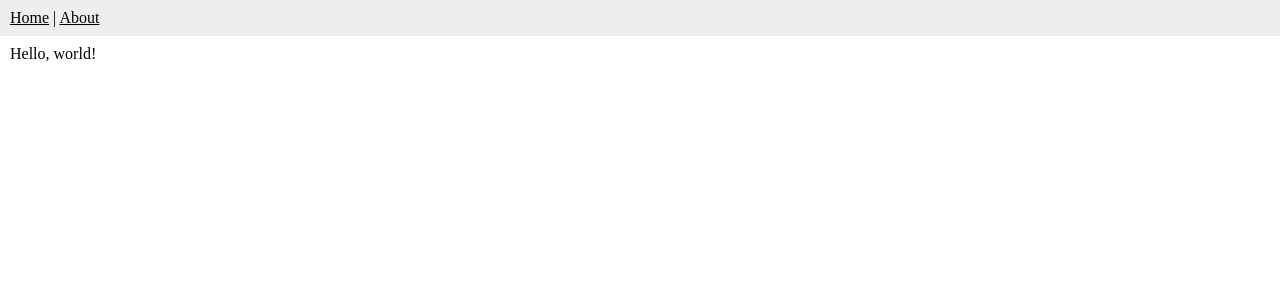
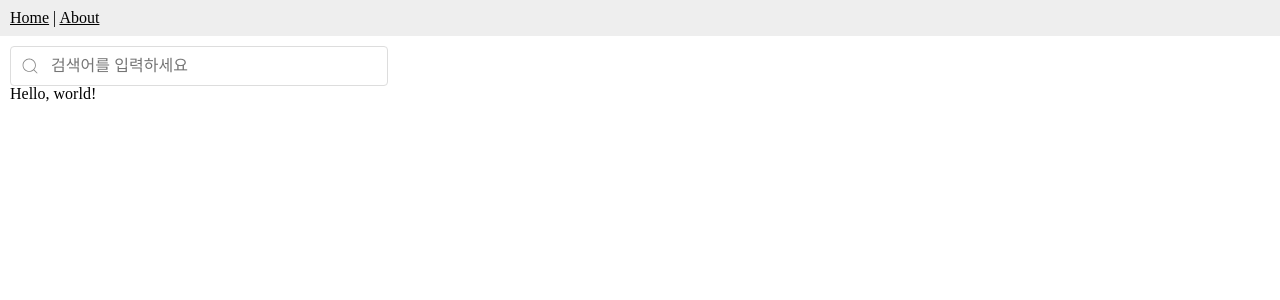
Before and after one commit to alice-with-spes/buybook-web, a React (Vite) app: page / in a window 1280 px wide. Shown: the top 300 px of the page. Built offline with nearby package versions, Linux system fonts and the light colour scheme.

Commit message:
폼 입력 연습

```diff
--- /dev/null
+++ b/src/components/SearchForm.tsx
@@ -0,0 +1,84 @@
+import { FormEvent, useRef } from 'react';
+
+import { CiSearch } from 'react-icons/ci';
+
+import styled from 'styled-components';
+
+const Container = styled.div`
+  position: relative;
+  width: 30%;
+
+  label {
+    z-index: 2;
+    position: absolute;
+    top: 0;
+    left: 0;
+    display: block;
+    width: 4rem;
+    height: 4rem;
+    padding: 0;
+    background: transparent;
+    border: 0;
+
+    svg {
+      position: absolute;
+      top: 50%;
+      left: 50%;
+      transform: translate3d(-50%, -50%, 0);
+      width: 2rem;
+      height: 2rem;
+      color: #888;
+    }
+
+    span {
+      display: none;
+    }
+  }
+
+  input {
+    z-index: 1;
+    position: relative;
+    display: block;
+    width: 100%;
+    height: 4rem;
+    padding-inline: 4rem 1rem;
+    border: .1rem solid #DDD;
+    border-radius: .4rem;
+    background: transparent;
+  }
+
+  button {
+    display: none;
+  }
+`;
+
+export default function SearchForm() {
+  const id = useRef(`input-${Math.ceil(Math.random() * (10 ** 8))}`);
+
+  const handleSubmit = (event: FormEvent<HTMLFormElement>) => {
+    event.preventDefault();
+    const form = event.target;
+    const { value } = Reflect.get(form, 'query');
+    console.log(`검색어: ${value}`);
+  };
+
+  return (
+    <Container>
+      <form onSubmit={handleSubmit}>
+        <label htmlFor={id.current}>
+          <CiSearch />
+          <span>검색어</span>
+        </label>
+        <input
+          type="search"
+          name="query"
+          placeholder="검색어를 입력하세요"
+          id={id.current}
+        />
+        <button type="submit">
+          검색
+        </button>
+      </form>
+    </Container>
+  );
+}
--- a/src/pages/HomePage.tsx
+++ b/src/pages/HomePage.tsx
@@ -1,8 +1,10 @@
 import Layout from '../components/Layout';
+import SearchForm from '../components/SearchForm';
 
 export default function HomePage() {
   return (
     <Layout>
+      <SearchForm />
       <p>Hello, world!</p>
     </Layout>
   );
```
